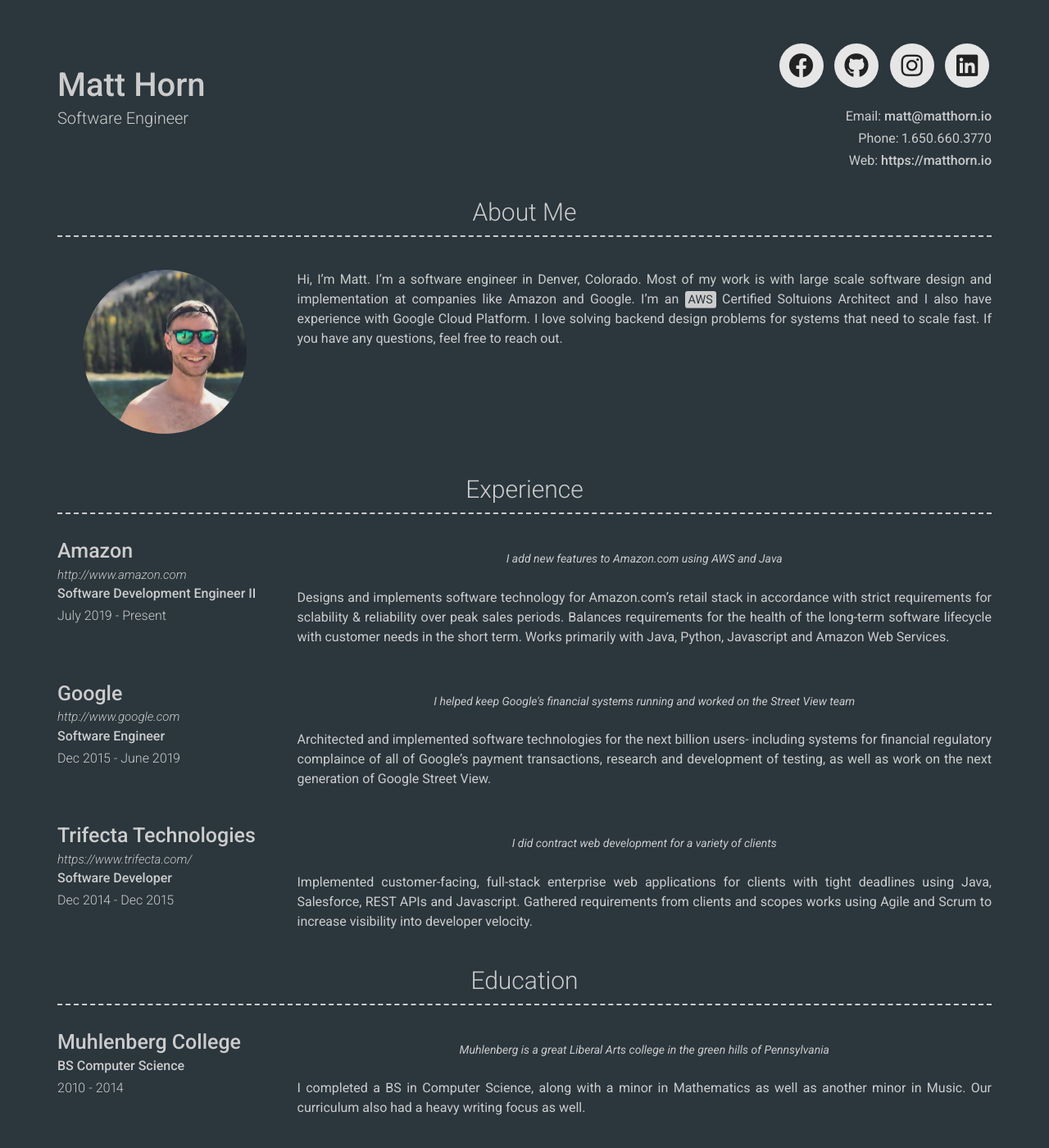
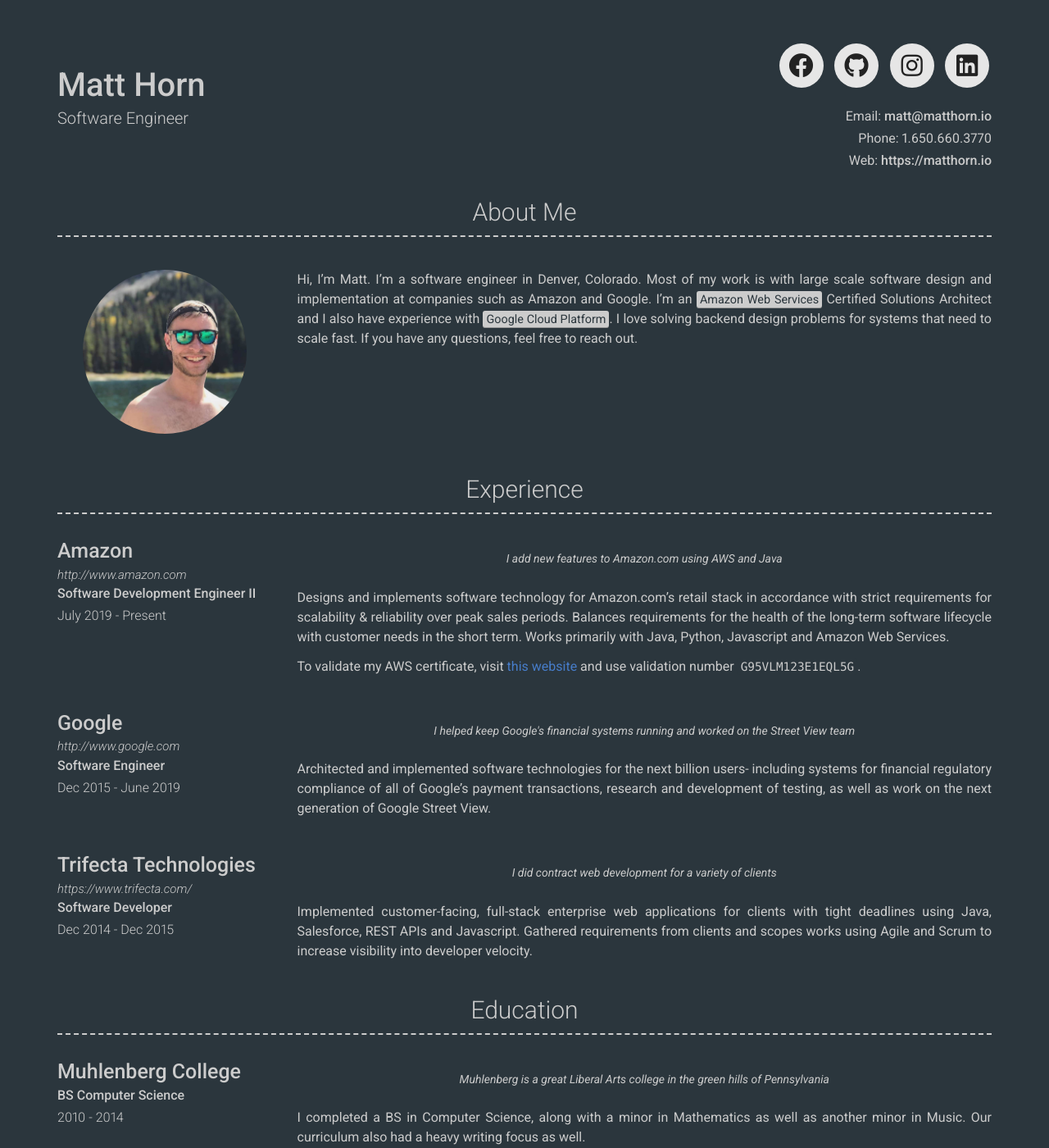
Before and after one commit to matthorn-repo/matthorn-repo.github.io, a Jekyll site: the page built from index.md, in a window 1280 px wide and 1400 px high. Shown: the whole window at 82% size. Built offline with Jekyll 4.4.1, drawn with Linux system fonts in a browser that asks for light colours; nearby versions of some CDN libraries; some of the changed text lies outside the part shown.

Commit message:
Spelling fixes

```diff
--- a/_config.yml
+++ b/_config.yml
@@ -50,9 +50,9 @@ additional_links:
 about_profile_image: images/profile.jpg
 about_content: | # this will include new lines to allow paragraphs
   Hi, I'm Matt. I'm a software engineer in Denver, Colorado. Most of my work is with large scale software design
-  and implementation at companies like Amazon and Google. I'm an <mark>AWS</mark> Certified Soltuions Architect and
-  I also have experience with Google Cloud Platform. I love solving backend design problems for systems that need
-  to scale fast. If you have any questions, feel free to reach out.
+  and implementation at companies such as Amazon and Google. I'm an <mark>Amazon Web Services</mark> Certified Solutions Architect
+  and I also have experience with <mark>Google Cloud Platform</mark>.
+  I love solving backend design problems for systems that need to scale fast. If you have any questions, feel free to reach out.
 # Write an awesome description about yourself here, this supports markdown, so you can add [links](http://foobar.com) and highlight things <mark>like this</mark>.
 
 # You can even add paragraphs by using empty lines like this and add anything else markdown supports such as
--- a/_data/experience.yml
+++ b/_data/experience.yml
@@ -8,10 +8,14 @@
     I add new features to Amazon.com using AWS and Java
   description: | # this will include new lines to allow paragraphs
     Designs and implements software technology for Amazon.com's retail
-    stack in accordance with strict requirements for sclability & reliability
+    stack in accordance with strict requirements for scalability & reliability
     over peak sales periods. Balances requirements for the health of the
     long-term software lifecycle with customer needs in the short term.
     Works primarily with Java, Python, Javascript and Amazon Web Services.
+
+    To validate my AWS certificate, visit
+    <a class="link" href="https://aw.certmetrics.com/amazon/public/verification.aspx" target="_blank">this website</a> and use
+    validation number <code>G95VLM123E1EQL5G</code>.
 - layout: left
   company: Google
   link: http://www.google.com
@@ -21,7 +25,7 @@
    I helped keep Google's financial systems running and worked on the Street View team
   description: | # this will include new lines to allow paragraphs
     Architected and implemented software technologies for the next
-    billion users- including systems for financial regulatory complaince
+    billion users- including systems for financial regulatory compliance
     of all of Google's payment transactions, research and development
     of testing, as well as work on the next generation of Google Street View.
 - layout: left
--- a/_data/projects.yml
+++ b/_data/projects.yml
@@ -1,10 +1,10 @@
 # Project template
 - layout: top-middle
-  name: Undergratuate Research Project at University of Texas at Dallas
+  name: Undergraduate Research Project at University of Texas at Dallas
   link: https://ieeexplore.ieee.org/document/6901644
   quote: >
     Evaluating Software Safety Standards: A Systematic Review and Comparison
   description: | # this will include new lines to allow paragraphs
-    Researched and contirubuted to a publication on IEEE of a systematic evaluation
-    and comparison of software engineering safety standards from various instututions,
+    Researched and contributed to a publication on IEEE of a systematic evaluation
+    and comparison of software engineering safety standards from various institutions,
     cross-referenced their compliance with a set of best-practices realized from software-related accidents
```
